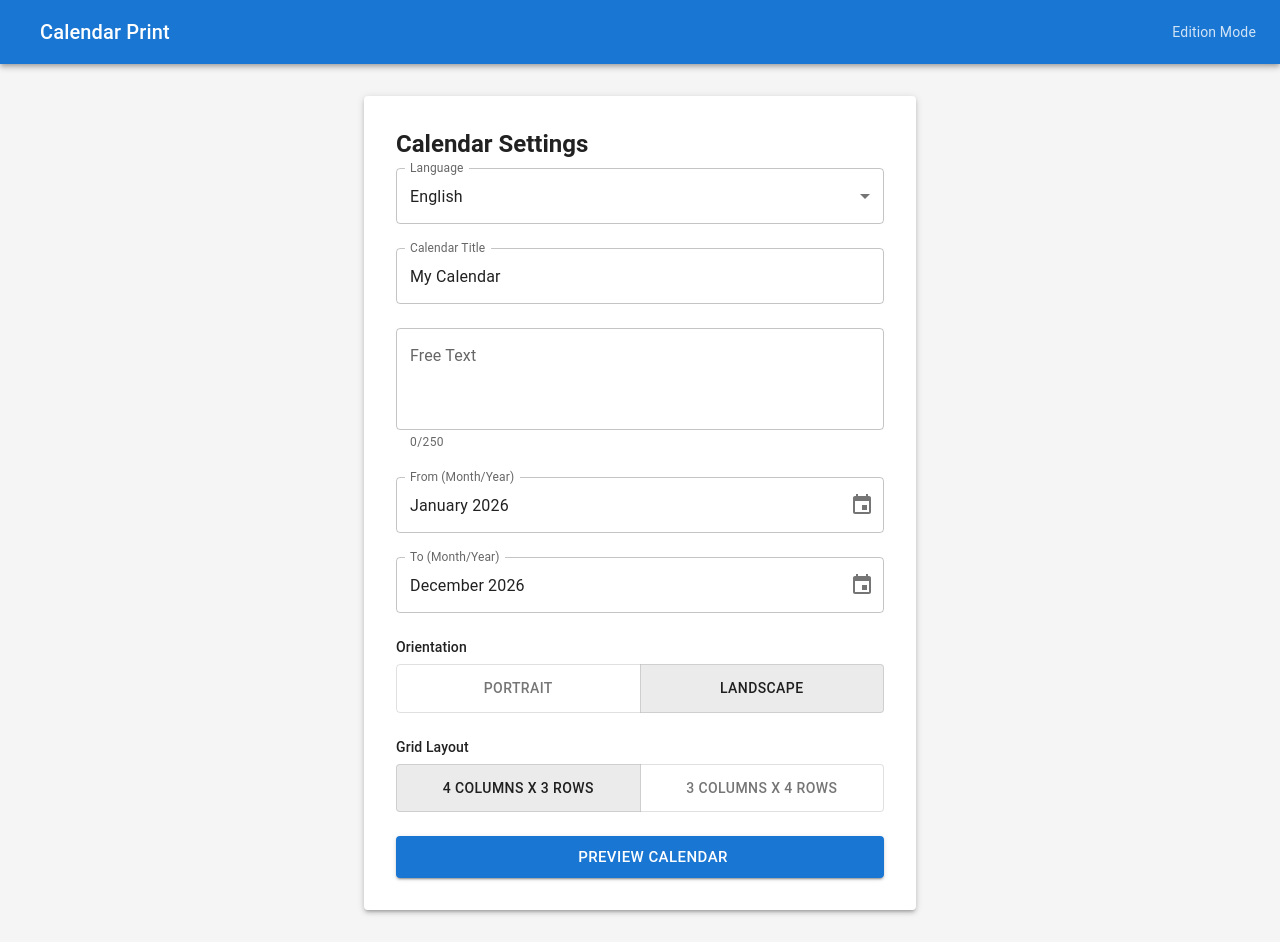
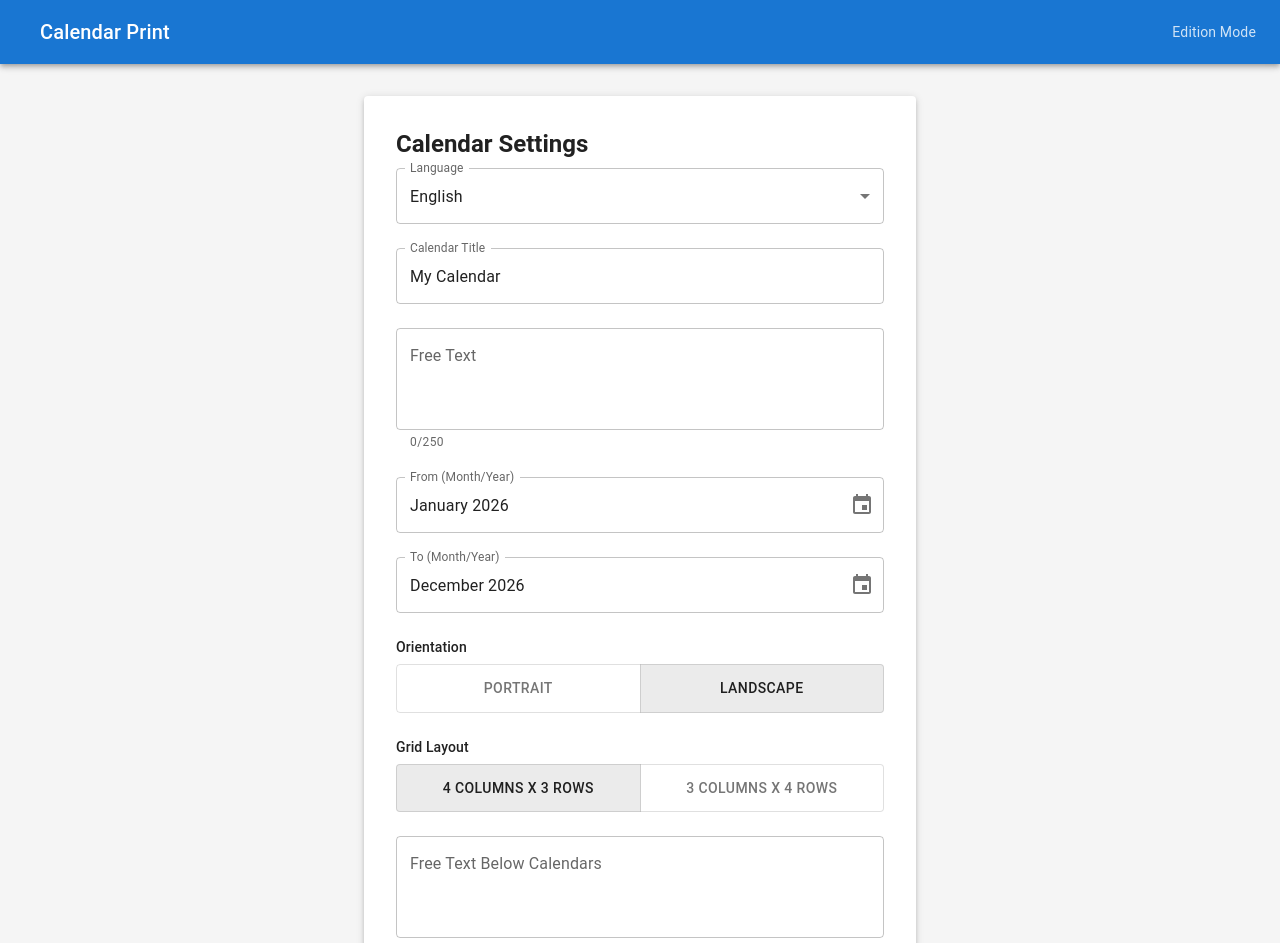
Before and after one commit to tiogars/calendar, a React (Vite) app: page / in a window 1280 px wide. Shown: the top 943 px of the page. Built offline with nearby package versions, Linux system fonts and the light colour scheme; some icons are missing.

Commit message:
feat: add optional free text field below calendars with character limit feedback

```diff
--- a/src/App.tsx
+++ b/src/App.tsx
@@ -38,6 +38,7 @@ function createDefaultConfig(language: UiLanguage): CalendarConfig {
   return {
     title: language === 'fr' ? 'Mon calendrier' : 'My Calendar',
     freeText: '',
+    freeTextBelowCalendars: '',
     fromDate: new Date().getFullYear() + '-01',
     toDate: new Date().getFullYear() + '-12',
     orientation: 'landscape',
--- a/src/components/CalendarPreview.tsx
+++ b/src/components/CalendarPreview.tsx
@@ -33,7 +33,7 @@ function getMonths(fromDate: string, toDate: string): { year: number; month: num
 
 export default function CalendarPreview({ config, onEdit, language }: CalendarPreviewProps) {
   const { t } = useTranslation()
-  const { title, freeText, fromDate, toDate, orientation, gridLayout } = config
+  const { title, freeText, freeTextBelowCalendars, fromDate, toDate, orientation, gridLayout } = config
   const months = getMonths(fromDate, toDate)
 
   const cols = gridLayout === '4x3' ? 4 : 3
@@ -129,6 +129,17 @@ export default function CalendarPreview({ config, onEdit, language }: CalendarPr
           ))}
         </Box>
 
+        {freeTextBelowCalendars.trim() && (
+          <Typography
+            variant="body1"
+            align="center"
+            sx={{ mt: 2, whiteSpace: 'pre-line' }}
+            className="calendar-free-text-below"
+          >
+            {freeTextBelowCalendars}
+          </Typography>
+        )}
+
         {/* Print footer with datetime */}
         <Box
           className="print-footer"
--- a/src/components/EditionForm.tsx
+++ b/src/components/EditionForm.tsx
@@ -30,6 +30,18 @@ interface EditionFormProps {
 const FREE_TEXT_MAX_LENGTH = 250
 const FREE_TEXT_WARNING_THRESHOLD = 220
 
+function getCounterColor(length: number): 'error.main' | 'warning.main' | 'text.secondary' {
+  if (length >= FREE_TEXT_MAX_LENGTH) {
+    return 'error.main'
+  }
+
+  if (length >= FREE_TEXT_WARNING_THRESHOLD) {
+    return 'warning.main'
+  }
+
+  return 'text.secondary'
+}
+
 export default function EditionForm({
   initialConfig,
   onPreview,
@@ -44,12 +56,10 @@ export default function EditionForm({
   const orientation = useWatch({ control, name: 'orientation' })
   const gridLayout = useWatch({ control, name: 'gridLayout' })
   const freeText = useWatch({ control, name: 'freeText' }) ?? ''
+  const freeTextBelowCalendars = useWatch({ control, name: 'freeTextBelowCalendars' }) ?? ''
 
-  const freeTextCounterColor = freeText.length >= FREE_TEXT_MAX_LENGTH
-    ? 'error.main'
-    : freeText.length >= FREE_TEXT_WARNING_THRESHOLD
-      ? 'warning.main'
-      : 'text.secondary'
+  const freeTextCounterColor = getCounterColor(freeText.length)
+  const freeTextBelowCalendarsCounterColor = getCounterColor(freeTextBelowCalendars.length)
 
   const onSubmit = (data: CalendarConfig) => {
     onPreview(data)
@@ -200,6 +210,35 @@ export default function EditionForm({
               </ToggleButtonGroup>
             </Box>
 
+            <Controller
+              name="freeTextBelowCalendars"
+              control={control}
+              rules={{
+                maxLength: {
+                  value: FREE_TEXT_MAX_LENGTH,
+                  message: t('edition.errors.freeTextMaxLength', { max: FREE_TEXT_MAX_LENGTH }),
+                },
+              }}
+              render={({ field }) => (
+                <TextField
+                  {...field}
+                  label={t('edition.fields.freeTextBelowCalendars')}
+                  placeholder={t('edition.fields.freeTextBelowCalendarsPlaceholder')}
+                  fullWidth
+                  multiline
+                  minRows={3}
+                  error={!!errors.freeTextBelowCalendars}
+                  helperText={errors.freeTextBelowCalendars?.message ?? `${freeTextBelowCalendars.length}/${FREE_TEXT_MAX_LENGTH}`}
+                  FormHelperTextProps={
+                    errors.freeTextBelowCalendars
+                      ? undefined
+                      : { sx: { color: freeTextBelowCalendarsCounterColor } }
+                  }
+                  inputProps={{ maxLength: FREE_TEXT_MAX_LENGTH }}
+                />
+              )}
+            />
+
             <Button
               type="submit"
               variant="contained"
--- a/src/i18n.ts
+++ b/src/i18n.ts
@@ -22,6 +22,8 @@ const resources = {
           calendarTitle: 'Calendar Title',
           freeText: 'Free Text',
           freeTextPlaceholder: 'Add a short note or subtitle',
+          freeTextBelowCalendars: 'Free Text Below Calendars',
+          freeTextBelowCalendarsPlaceholder: 'Add a note displayed under the calendars',
           fromDate: 'From (Month/Year)',
           toDate: 'To (Month/Year)',
         },
@@ -87,6 +89,8 @@ const resources = {
           calendarTitle: 'Titre du calendrier',
           freeText: 'Texte libre',
           freeTextPlaceholder: 'Ajoutez une note ou un sous-titre',
+          freeTextBelowCalendars: 'Texte libre sous les calendriers',
+          freeTextBelowCalendarsPlaceholder: 'Ajoutez une note affichee sous les calendriers',
           fromDate: 'De (Mois/Annee)',
           toDate: 'A (Mois/Annee)',
         },
--- a/src/types.ts
+++ b/src/types.ts
@@ -5,6 +5,7 @@ export type UiLanguage = 'en' | 'fr';
 export interface CalendarConfig {
   title: string;
   freeText: string;
+  freeTextBelowCalendars: string;
   fromDate: string; // YYYY-MM format
   toDate: string;   // YYYY-MM format
   orientation: Orientation;
```
Also changed, not shown: 3 other files (tests, documents, lock files or other folders).
